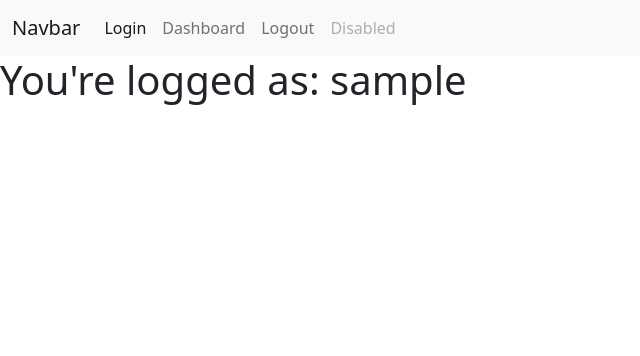
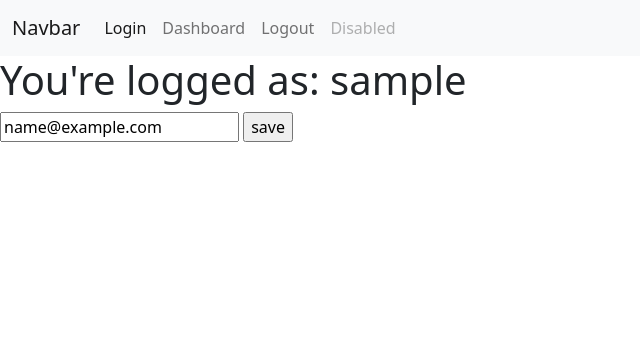
Before and after one commit to wojtek239/Flask1, a Flask app: template templates/dashboard.html in a window 1280 px wide. Shown: the top 356 px of the page, without its empty margins (0-640 px from the left). Run offline with Flask 3, Linux system fonts and the light colour scheme; the template is opened without the code that fills it: most values are stand-ins (such as "Sample title", 1, 10 or a date in 2020); some libraries are stand-ins or nearby versions.

Commit message:
feat/sqlalchemy

```diff
--- a/templates/dashboard.html
+++ b/templates/dashboard.html
@@ -1,5 +1,9 @@
 {% extends "base.html" %}
 {% block title %} Dashboard {% endblock %}
 {% block content %}
-<h1>You're logged as: {{nickname}}</h1>
+    <h1>You're logged as: {{nickname}}</h1>
+    <form action = "#" method = "POST">
+        <input type = "email" name = "email" placeholder = "Enter you email" value = "{{ email if email }}" />
+        <input type = "submit" value = "save" />
+    </form>
 {% endblock %}
```
